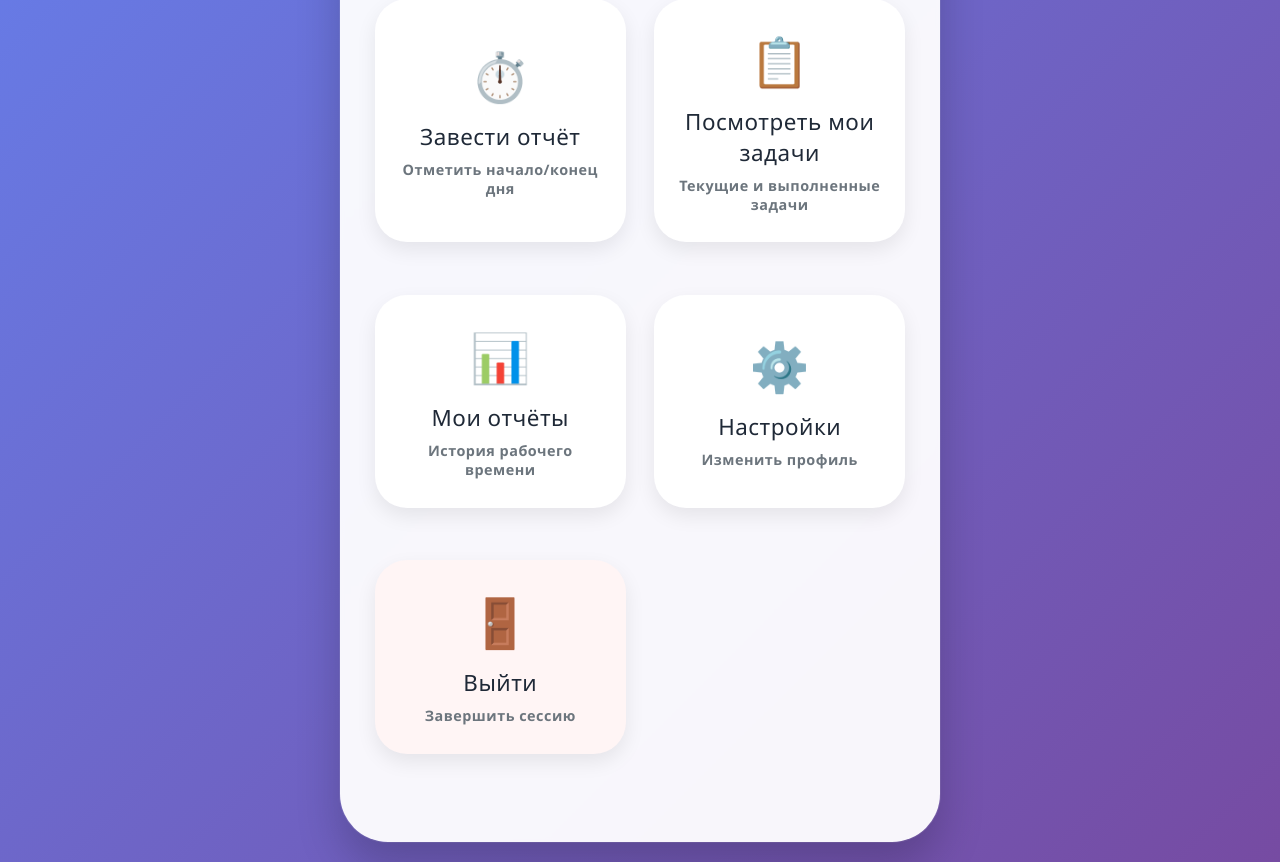
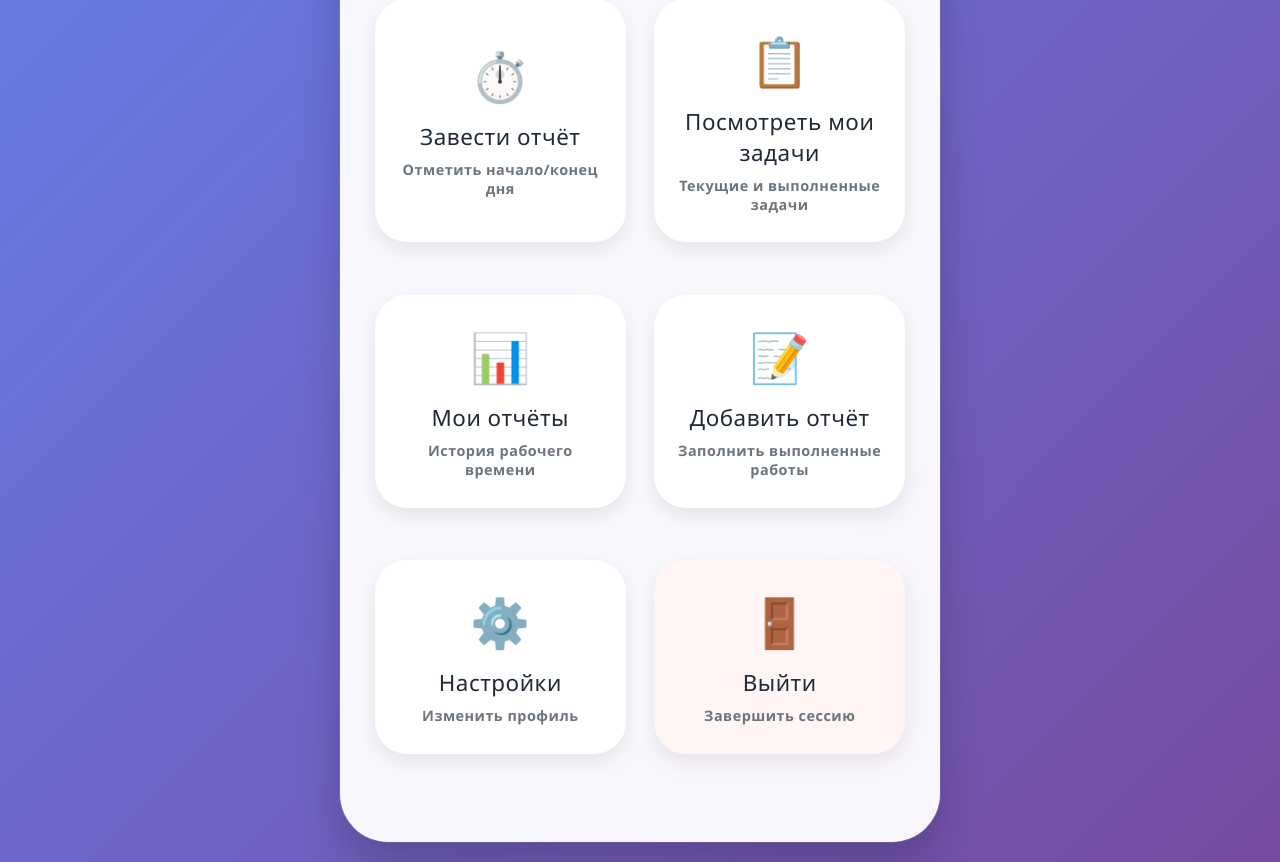
Before and after one commit to jansavitskiy/WunderWorkers, a Flask app: template templates/workers.html in a window 1280 px wide. Shown: the part 179-1041 px from the top of the page. Run offline with Flask 3, Linux system fonts and the light colour scheme; the template is opened without the code that fills it, so the values that code supplies are empty.

Commit message:
Update workers.html

```diff
--- a/templates/workers.html
+++ b/templates/workers.html
@@ -30,6 +30,12 @@
             <p>История рабочего времени</p>
         </button>
 
+        <button class="feature-btn" data-url="{{ url_for('add_report') }}">
+            <span class="btn-icon">📝</span>
+            <h3>Добавить отчёт</h3>
+            <p>Заполнить выполненные работы</p>
+        </button>
+
         <button class="feature-btn" data-url="{{ url_for('settings') }}">
             <span class="btn-icon">⚙️</span>
             <h3>Настройки</h3>
```
